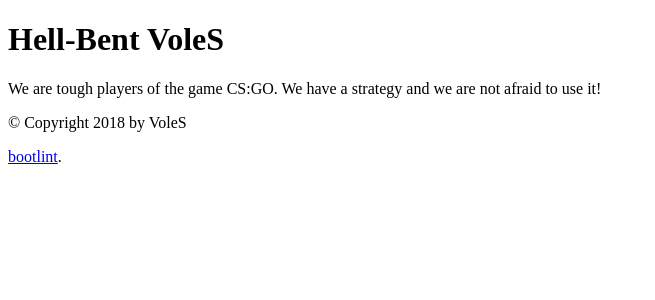
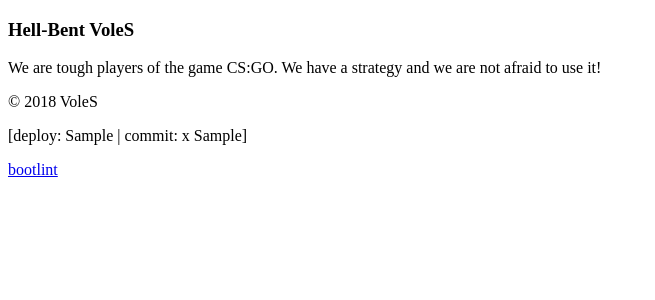
Before and after one commit to hb-voles/volesilla, a Python web app: template app/templates/pages/about.html in a window 1280 px wide. Shown: the top 300 px of the page, without its empty margins (0-655 px from the left). Run offline with Jinja, Linux system fonts and the light colour scheme; the template is opened without the code that fills it: most values are stand-ins (such as "Sample title", 1, 10 or a date in 2020); some libraries are stand-ins or nearby versions.

Commit message:
Better layout

```diff
--- a/app/templates/pages/about.html
+++ b/app/templates/pages/about.html
@@ -1,9 +1,8 @@
 <!DOCTYPE html>
-<html>
+<html lang="en">
 
     <head>
-        <title>Hell-Bent VoleS</title>
-
+        <meta charset="utf-8">
         <meta name="viewport" content="width=device-width, initial-scale=1.0">
 
         {% import "bootstrap/fixes.html" as fixes %}
@@ -12,33 +11,38 @@
         {% import "bootstrap/wtf.html" as wtf %}
 
         <link href="{{bootstrap_find_resource('flatly/bootstrap.css', cdn='bootswatchcdn')}}" rel="stylesheet">
+
+        <title>Hell-Bent VoleS</title>
+
     </head>
 
+
     <body>
-        {{nav.top.render(renderer="bootstrap")}}
 
-        <div class="row">
-          <div class="col-xs-12 col-md-8"><h1>Hell-Bent VoleS</h1></div>
-          <div class="col-xs-6 col-md-4"></div>
-        </div>
+        <div class="container">
+            <div class="header clearfix">
 
-        <div class="row">
-          <div class="col-xs-12 col-md-8">We are tough players of the game CS:GO. We have a strategy and we are not afraid to use it!</div>
-          <div class="col-xs-6 col-md-4"></div>
-        </div>
+            {{nav.top.render(renderer="bootstrap")}}
 
-        <div id="footer text-center">
-            <p>
-            &copy; Copyright 2018 by VoleS
-            </p><p>
-            <a href="http://www.bootlint.com/?url=https://voles.celestian.cz">bootlint</a>.
-            </p>
-        </div>
+            <h3 class="text-muted">Hell-Bent VoleS</h3>
+            </div>
 
-        <!--
+
+            <div class="row marketing">
+                <div class="col-lg-6">
+                <p>We are tough players of the game CS:GO. We have a strategy and we are not afraid to use it!</p>
+                </div>
+            </div>
+
+            <footer class="footer">
+                <p>&copy; 2018 VoleS</p>
+                <p>[deploy: {{ deploy_ts }} | commit: {{ commit_hash }} {{commit_ts}}]</p>
+                <p><a href="http://www.bootlint.com/?url=https://voles.celestian.cz">bootlint</a></p>
+            </footer>
+
+        </div> <!-- /container -->
+
         <script src="{{bootstrap_find_resource('jquery.js', cdn='jquery')}}"></script>
-        -->
-
         <script src="{{bootstrap_find_resource('js/bootstrap.js', cdn='bootstrapcdn')}}"></script>
     </body>
 
```
Also changed, not shown: app/about/views.py (+11 -1 lines).
